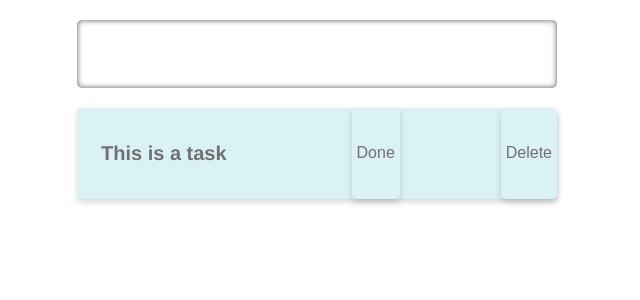
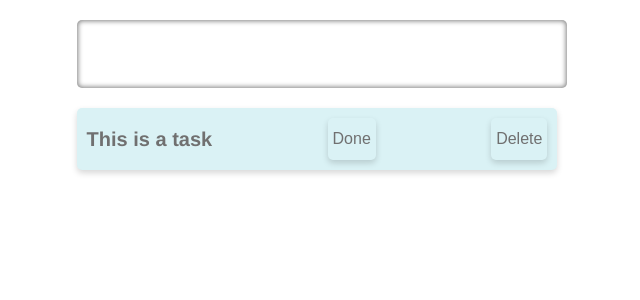
Before and after one commit to shiveeshfotedar/WorkingDir, a React (Create React App) app in the folder todododo/: page / in a window 1280 px wide. Shown: the top 300 px of the page, without its empty margins (323-963 px from the left). Built offline with nearby package versions, Linux system fonts and the light colour scheme.

Commit message:
Added package.json

```diff
--- a/todododo/src/Components/TaskComponent.js
+++ b/todododo/src/Components/TaskComponent.js
@@ -21,7 +21,7 @@ const Taskbox = styled.div`
   box-shadow: 0px 3px 6px #00000029;
   border-radius: 5px;
   opacity: 1;
-
+  padding: 2%;
   text-align: left;
   font: normal normal normal 10px/16px Helvetica Neue;
   letter-spacing: 0px;
@@ -30,14 +30,14 @@ const Taskbox = styled.div`
   justify-content: space-between;
 
   > h1{
-    padding: 5%
+    float: right;
   }
 
   > button{
       background-color:rgba(0, 0, 0, 0.0);
       box-shadow: 0px 3px 6px #00000029;
       border-radius: 5px;
-
+      margin-left: auto;
       border: none;
       color: #707070;
       padding: 5px 5px;
@@ -49,5 +49,7 @@ const Taskbox = styled.div`
   >button:active {
     background-color:hsl(283, 100%, 86%);
 
+    box-shadow: inset 0 0px 3px 1px  rgba(0,0,0,0.3);
+
    }
 `;
--- a/todododo/src/Components/TaskInput.js
+++ b/todododo/src/Components/TaskInput.js
@@ -37,7 +37,7 @@ const InputStyle = styled.div`
     border-radius: 5px;
     padding-top: 20px;
     padding-bottom: 20px;
-    padding-left: 0px;
+    padding-left: 2%;
     padding-right: 0px;
     font-size:24px;
 
```
Also changed, not shown: package.json (added, +23 -0 lines).
